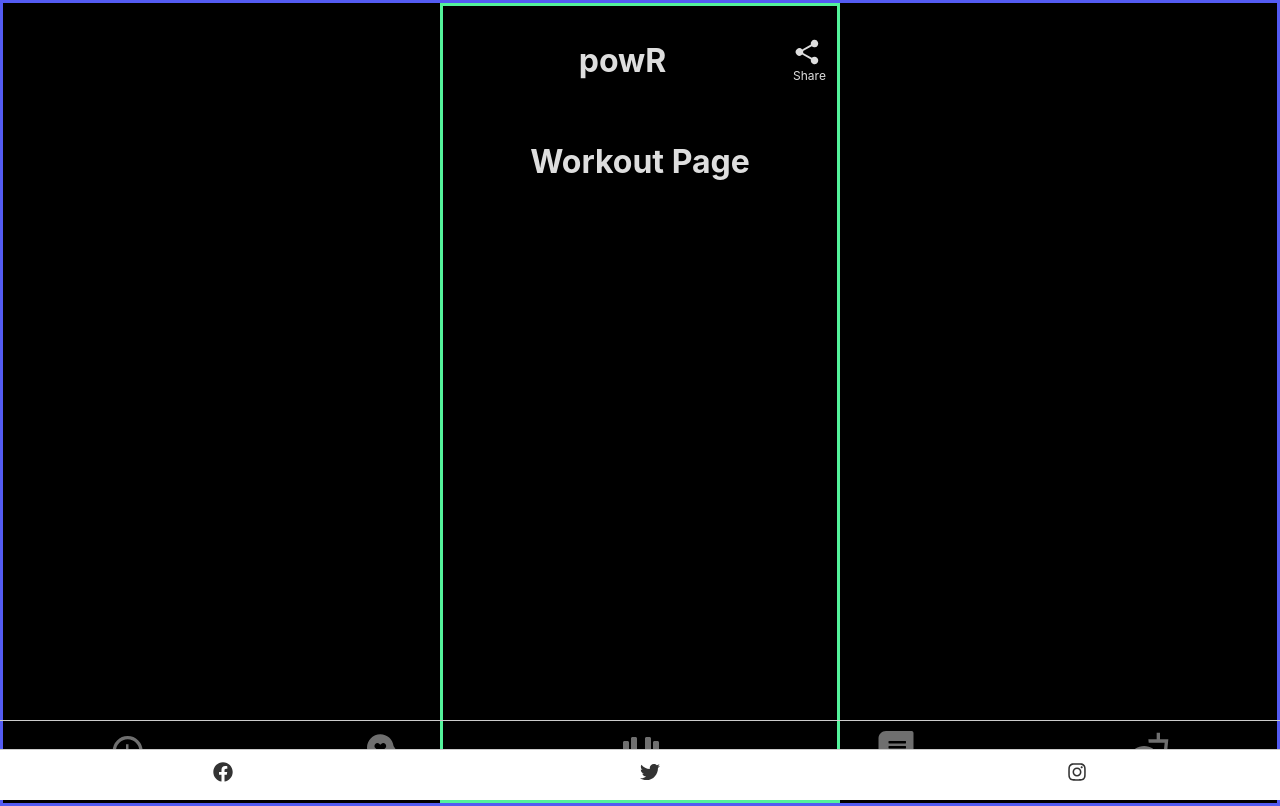
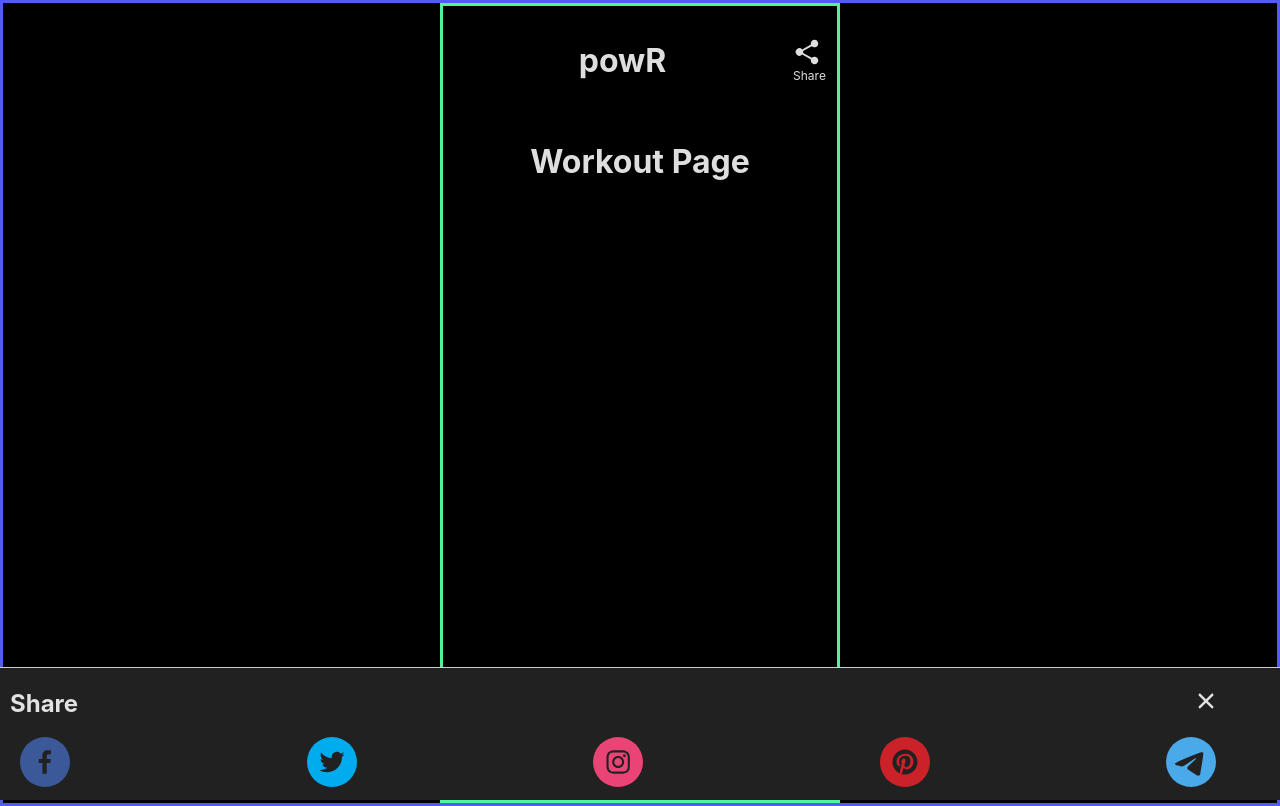
Before and after one commit to andreialbu03/powR, a React (Vite) app: page / in a window 1280 px wide. Both pictures are taken after a click on the element "Share". Built offline with nearby package versions, Linux system fonts and the light colour scheme.

Commit message:
fix share menu bar

```diff
--- a/index.html
+++ b/index.html
@@ -3,6 +3,7 @@
   <head>
     <meta charset="UTF-8" />
     <link rel="icon" type="image/svg+xml" href="/vite.svg" />
+    <link rel="stylesheet" href="/public/variables.css" />
     <meta name="viewport" content="width=device-width, initial-scale=1.0" />
     <title>Vite + React + TS</title>
   </head>
--- a/package.json
+++ b/package.json
@@ -17,7 +17,8 @@
     "react": "^18.2.0",
     "react-dom": "^18.2.0",
     "react-icons": "^4.12.0",
-    "react-router-dom": "^6.19.0"
+    "react-router-dom": "^6.19.0",
+    "react-social-icons": "^6.6.0"
   },
   "devDependencies": {
     "@types/react": "^18.2.37",
--- /dev/null
+++ b/public/variables.css
@@ -0,0 +1,4 @@
+:root {
+    --dark-grey: #212121;
+    --light-grey: #838383;
+  }
--- a/src/components/BottomMenuBar.css
+++ b/src/components/BottomMenuBar.css
@@ -25,7 +25,7 @@
     overflow-x: auto; /* Allow horizontal overflow */
   }
 
-  .bottom-menu-bar button {
+  /* .bottom-menu-bar button {
     display: flex;
     flex-direction: column;
     align-items: center;
@@ -34,17 +34,17 @@
     background: none;
     border: none;
     cursor: pointer;
-  }
+  } */
 
-  .bottom-menu-bar button:hover {
+  /* .bottom-menu-bar button:hover {
     color: #ffffff;
-  }
+  } */
 
   .bottom-menu-bar-button {
     display: flex;
     flex-direction: column;
     align-items: center;
-    color: #6f6f6f;
+    color: var(--light-grey);
     text-decoration: none;
     background: none;
     border: none;
--- /dev/null
+++ b/src/components/CloseButton.tsx
@@ -0,0 +1,13 @@
+import { IoIosClose } from "react-icons/io";
+
+type CloseButtonProps = {
+  handleClick: () => void;
+};
+
+export default function CloseButton(props: CloseButtonProps) {
+  return (
+    <div className="close-button" onClick={props.handleClick}>
+      <IoIosClose size={40} />
+    </div>
+  );
+}
--- /dev/null
+++ b/src/components/ShareMenu.tsx
@@ -0,0 +1,36 @@
+import { IoIosClose } from "react-icons/io";
+import { SocialIcon } from "react-social-icons";
+import CloseButton from "./CloseButton";
+
+type ShareMenuProps = {
+  handleClick: () => void;
+};
+
+export default function ShareMenu(props: ShareMenuProps) {
+  return (
+    <div className="share-menu">
+      <div className="share-menu-header">
+        <h2>Share</h2>
+        {/* <IoIosClose size={40} /> */}
+        <CloseButton handleClick={props.handleClick} />
+      </div>
+      <div className="share-menu-icons">
+        <a href="#" target="_blank" rel="noopener noreferrer">
+          <SocialIcon url="https://facebook.com" target="_blank" />
+        </a>
+        <a href="#" target="_blank" rel="noopener noreferrer">
+          <SocialIcon url="https://twitter.com" target="_blank" />
+        </a>
+        <a href="#" target="_blank" rel="noopener noreferrer">
+          <SocialIcon url="https://instagram.com" target="_blank" />
+        </a>
+        <a href="#" target="_blank" rel="noopener noreferrer">
+          <SocialIcon url="https://pinterest.com" target="_blank" />
+        </a>
+        <a href="#" target="_blank" rel="noopener noreferrer">
+          <SocialIcon url="https://telegram.org/" target="_blank" />
+        </a>
+      </div>
+    </div>
+  );
+}
--- a/src/components/TopBar.css
+++ b/src/components/TopBar.css
@@ -29,20 +29,22 @@
 
   .share-menu {
     display: flex;
+    flex-direction: column;
     justify-content: space-around;
-    background-color: #fff;
+    background-color: var(--dark-grey);
     border-top: 1px solid #ccc;
     position: fixed;
     bottom: 0;
     left: 0;
     width: 100%;
+    height: 14%;
     padding: 10px;
-    z-index: 1001; /* Ensure the menu appears above the main bar */
+    z-index: 1001;
   }
 
   .share-menu a {
-    margin: 0 10px;
-    color: #333;
+    margin: 0 5px;
+    color: #ffffff;
     text-decoration: none;
     font-size: 20px;
   }
@@ -50,3 +52,23 @@
   .share-menu a:hover {
     color: #007bff;
   }
+
+  .share-menu-header {
+    display: flex;
+    justify-content: space-between;
+    align-items: center;
+    padding-right: 5%;
+    margin-bottom: 5px;
+  }
+
+  .share-menu h2 {
+    margin: 0; /* Reset margin for the h2 element */
+  }
+
+  .share-menu-icons {
+    display: flex;
+    justify-content: space-between;
+    align-items: center;
+    width: 95%;
+    padding-top: 0;
+  }
--- a/src/components/TopBar.tsx
+++ b/src/components/TopBar.tsx
@@ -1,6 +1,6 @@
 import React from "react";
+import ShareMenu from "./ShareMenu";
 import { IoShareSocial } from "react-icons/io5";
-import { FaFacebook, FaTwitter, FaInstagram } from "react-icons/fa";
 
 import "./TopBar.css";
 
@@ -18,19 +18,7 @@
         <IoShareSocial size={30} />
         <span className="share-text">Share</span>
       </div>
-      {isShareOpen && (
-        <div className="share-menu">
-          <a href="#" target="_blank" rel="noopener noreferrer">
-            <FaFacebook />
-          </a>
-          <a href="#" target="_blank" rel="noopener noreferrer">
-            <FaTwitter />
-          </a>
-          <a href="#" target="_blank" rel="noopener noreferrer">
-            <FaInstagram />
-          </a>
-        </div>
-      )}
+      {isShareOpen && <ShareMenu handleClick={handleShareClick} />}
     </div>
   );
 }
```
Also changed, not shown: 1 other file (tests, documents, lock files or other folders).
